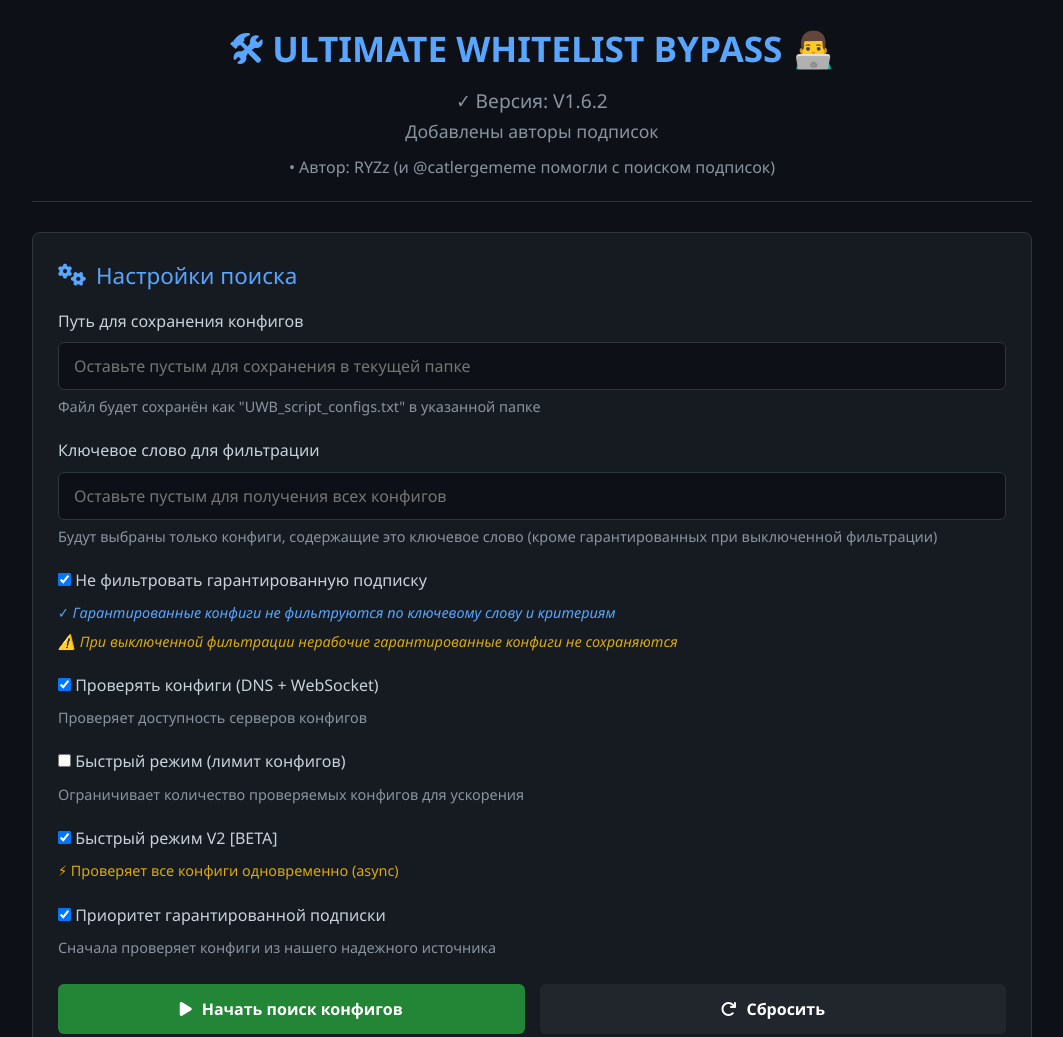
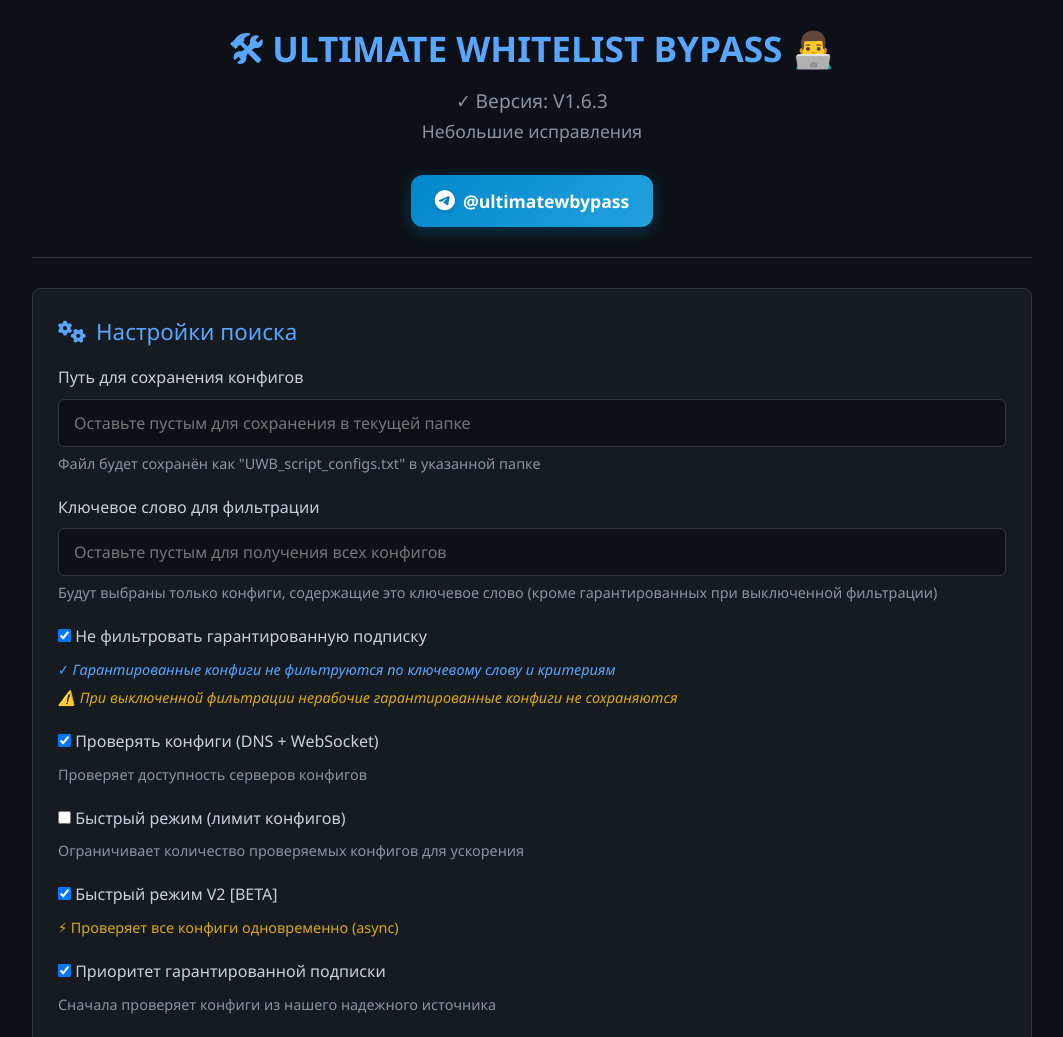
Before and after one commit to RYZgames31/UWB, a plain HTML site: page index.html in a window 1280 px wide. Shown: the top 1037 px of the page, without its empty margins (108-1171 px from the left). Drawn offline with Linux system fonts and the light colour scheme.

Commit message:
Add files via upload

```diff
--- a/index.html
+++ b/index.html
@@ -3,9 +3,6 @@
 
 <head>
     <meta charset="UTF-8">
-    <link rel="icon" type="image/png" sizes="32x32" href="https://ryzgames31.github.io/UWB/favicon-32x32.png">
-    <link rel="icon" type="image/png" sizes="16x16" href="https://ryzgames31.github.io/UWB/favicon-16x16.png">
-    <link rel="shortcut icon" href="https://ryzgames31.github.io/UWB/favicon.ico">
     <meta name="viewport" content="width=device-width, initial-scale=1.0">
     <title>ULTIMATE WHITELIST BYPASS</title>
     <style>
@@ -40,6 +37,69 @@
             color: #58a6ff;
             font-size: 2.2rem;
             margin-bottom: 10px;
+        }
+
+
+        .telegram-btn {
+            display: inline-flex;
+            align-items: center;
+            justify-content: center;
+            gap: 8px;
+            padding: 12px 24px;
+            background: linear-gradient(135deg, #0088cc, #24A1DE);
+            color: white;
+            text-decoration: none;
+            border-radius: 12px;
+            font-weight: 600;
+            font-size: 1.1rem;
+            border: none;
+            cursor: pointer;
+            transition: all 0.3s ease;
+            box-shadow: 0 4px 15px rgba(0, 136, 204, 0.3);
+            margin-top: 10px;
+            position: relative;
+            overflow: hidden;
+        }
+
+        .telegram-btn:hover {
+            transform: translateY(-2px);
+            box-shadow: 0 6px 20px rgba(0, 136, 204, 0.4);
+            background: linear-gradient(135deg, #0077b5, #1E8BC3);
+        }
+
+        .telegram-btn:active {
+            transform: translateY(0);
+        }
+
+        .telegram-btn::before {
+            content: '';
+            position: absolute;
+            top: 0;
+            left: -100%;
+            width: 100%;
+            height: 100%;
+            background: linear-gradient(90deg, transparent, rgba(255, 255, 255, 0.2), transparent);
+            transition: left 0.5s;
+        }
+
+        .telegram-btn:hover::before {
+            left: 100%;
+        }
+
+        .telegram-btn i {
+            font-size: 1.3rem;
+            filter: drop-shadow(0 1px 2px rgba(0, 0, 0, 0.2));
+        }
+
+        .telegram-btn .btn-text {
+            position: relative;
+            z-index: 1;
+        }
+
+        .credits-container {
+            display: flex;
+            justify-content: center;
+            margin: 20px 0 10px 0;
         }
 
         .version {
@@ -343,9 +403,14 @@
     <div class="container">
         <header>
             <h1>🛠 ULTIMATE WHITELIST BYPASS 👨‍💻</h1>
-            <div class="version">✓ Версия: V1.6.2</div>
-            <div class="sub_version">Добавлены авторы подписок</div>
-            <div class="credits">• Автор: RYZz (и @catlergememe помогли с поиском подписок)</div>
+            <div class="version">✓ Версия: V1.6.3</div>
+            <div class="sub_version">Небольшие исправления</div>
+            <div class="credits-container">
+                <a href="https://t.me/ultimatewbypass" target="_blank" class="telegram-btn">
+                    <i class="fab fa-telegram"></i>
+                    <span class="btn-text">@ultimatewbypass</span>
+                </a>
+            </div>
         </header>
 
         <main>
@@ -469,6 +534,7 @@
                     <p style="margin-left: 20px;">- LowiKLive [@LowiK_Live] (BypassWhitelistRu)</p>
                     <p style="margin-left: 20px;">- zieng2 [Нет ТГ] (wl/vless-universal)</p>
                     <p style="margin-left: 20px;">- vsevjik [@vsevj_134] (OBSpiskov)</p>
+                    <p style="margin-left: 20px;">- @catlergememe помогли с поиском подписок</p>
                 </div>
             </div>
         </footer>
```
